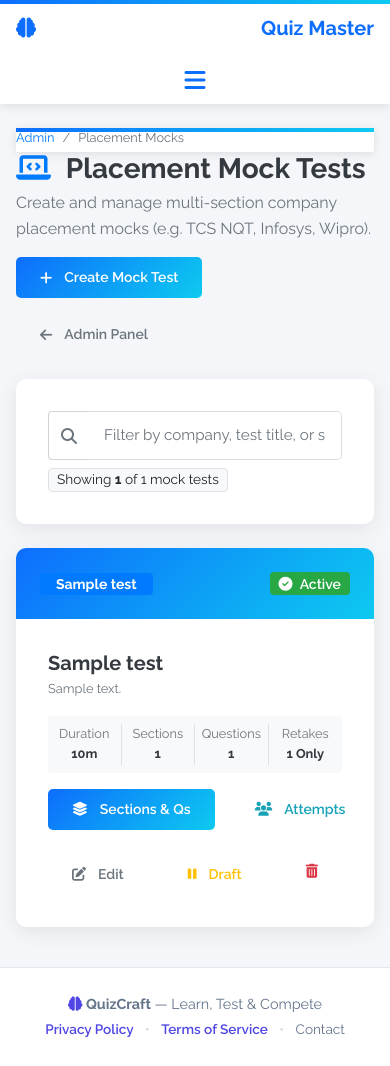
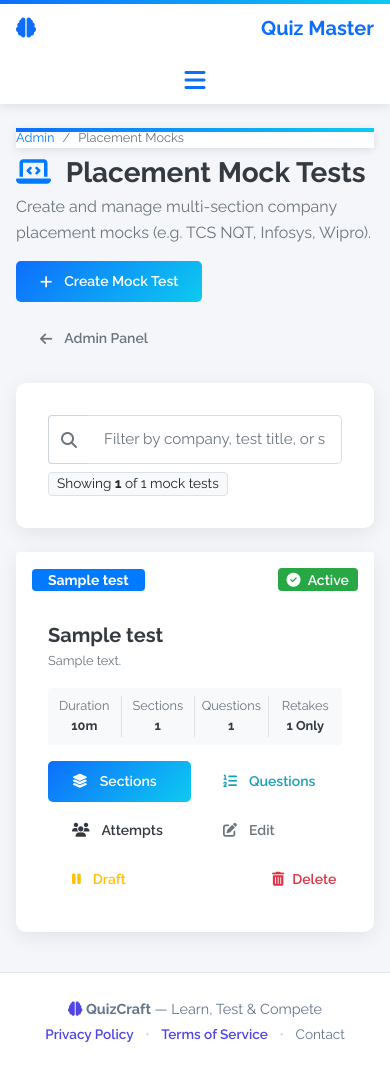
Before and after one commit to omyadav3131/QuizCraft, a Flask app: page /admin/mock-tests in a window 390 px wide. Before the commit the page ends 1037 px from the top, so only its background shows below. Run offline with Flask 3, Linux system fonts and the light colour scheme; a user stored in the database is signed in; tables that the repository leaves empty hold one stand-in row (values such as "Sample post"); some libraries are stand-ins or nearby versions.

Commit message:
fix(admin): resolve card width restriction, restore full-width responsive layout, compact action buttons, and fix sections badge

```diff
--- a/app/static/css/professional.css
+++ b/app/static/css/professional.css
@@ -416,15 +416,19 @@
     padding: 2rem 1rem;
 }
 
+.quiz-container > .card {
+    max-width: 700px;
+}
+
 .card {
     border: none !important;
     border-radius: 10px !important;
     box-shadow: 0 5px 20px rgba(0, 0, 0, 0.08) !important;
-    max-width: 700px;
+    max-width: 100% !important;
     width: 100%;
 }
 
-.card-header {
+.quiz-container .card-header {
     background: linear-gradient(135deg, #0d6efd, #0dcaf0) !important;
     color: white !important;
     border: none !important;
@@ -667,15 +671,14 @@
 .admin-container {
     min-height: calc(100vh - 70px);
     background-color: #f4f6f9;
-    padding: 2rem 1rem;
-    display: flex;
-    align-items: flex-start;
-    justify-content: center;
+    padding: 1.5rem 1rem;
+    width: 100%;
+    display: block;
 }
 
 .admin-wrapper {
     width: 100%;
-    max-width: 1200px;
+    max-width: 100% !important;
 }
 
 .admin-header {
@@ -703,6 +706,14 @@
     border-radius: 10px;
     box-shadow: 0 5px 20px rgba(0, 0, 0, 0.08);
     padding: 1.5rem;
+}
+
+.card > .table-responsive,
+.card-body > .table-responsive {
+    background: transparent !important;
+    border-radius: 0 !important;
+    box-shadow: none !important;
+    padding: 0 !important;
 }
 
 .table {
--- a/app/templates/admin/mock_tests.html
+++ b/app/templates/admin/mock_tests.html
@@ -1,14 +1,14 @@
 {% extends 'base.html' %}
 
 {% block content %}
-<div class="container-fluid px-3 px-md-4 py-4" style="max-width: 1400px;">
+<div class="container-fluid px-3 px-md-4 py-4 w-100">
     <!-- Page Header & Breadcrumbs -->
     <div class="d-flex justify-content-between align-items-center mb-4 flex-wrap">
         <div>
-            <nav aria-label="breadcrumb">
-                <ol class="breadcrumb bg-transparent p-0 mb-1 small">
-                    <li class="breadcrumb-item"><a href="{{ url_for('admin.index') }}">Admin</a></li>
-                    <li class="breadcrumb-item active" aria-current="page">Placement Mocks</li>
+            <nav aria-label="breadcrumb" class="mb-2">
+                <ol class="breadcrumb bg-transparent p-0 m-0 small font-weight-semibold">
+                    <li class="breadcrumb-item"><a href="{{ url_for('admin.index') }}" class="text-primary">Admin</a></li>
+                    <li class="breadcrumb-item active text-muted" aria-current="page">Placement Mocks</li>
                 </ol>
             </nav>
             <h1 class="h3 font-weight-bold text-dark mb-1">
@@ -17,7 +17,7 @@
             <p class="text-muted mb-0">Create and manage multi-section company placement mocks (e.g. TCS NQT, Infosys, Wipro).</p>
         </div>
         <div class="mt-3 mt-md-0 d-flex flex-wrap gap-2">
-            <a href="{{ url_for('admin.mock_test_new') }}" class="btn btn-primary">
+            <a href="{{ url_for('admin.mock_test_new') }}" class="btn btn-primary font-weight-semibold shadow-sm">
                 <i class="fas fa-plus mr-1"></i> Create Mock Test
             </a>
             <a href="{{ url_for('admin.index') }}" class="btn btn-outline-secondary ml-md-2">
@@ -28,7 +28,7 @@
 
     {% if tests %}
     <!-- Quick Search Filter -->
-    <div class="card shadow-sm border-0 mb-4" style="border-radius: 10px;">
+    <div class="card shadow-sm border-0 mb-4 w-100" style="border-radius: 10px;">
         <div class="card-body p-3">
             <div class="row align-items-center">
                 <div class="col-md-7 col-lg-8 mb-2 mb-md-0">
@@ -48,82 +48,85 @@
         </div>
     </div>
 
-    <!-- Desktop Table View (Hidden on mobile < 768px) -->
-    <div class="d-none d-md-block">
-        <div class="card shadow-sm border-0" style="border-radius: 10px; overflow: hidden;">
-            <div class="table-responsive">
-                <table class="table table-hover align-middle mb-0" id="desktopMockTable">
+    <!-- Desktop Table View (>= 992px) -->
+    <div class="d-none d-lg-block w-100">
+        <div class="card shadow-sm border-0 w-100" style="border-radius: 10px; overflow: hidden;">
+            <div class="table-responsive w-100 m-0 p-0" style="background: white;">
+                <table class="table table-hover align-middle mb-0 w-100" id="desktopMockTable" style="table-layout: auto;">
                     <thead class="thead-light">
                         <tr>
-                            <th style="width: 120px;">Company</th>
-                            <th>Test Title</th>
-                            <th style="width: 100px;">Duration</th>
-                            <th style="width: 110px;">Sections</th>
-                            <th style="width: 130px;">Questions</th>
-                            <th style="width: 110px;">Retakes</th>
-                            <th style="width: 100px;">Status</th>
-                            <th style="width: 320px;" class="text-right">Actions</th>
+                            <th style="width: 14%; min-width: 120px;">Company</th>
+                            <th style="width: 32%;">Title</th>
+                            <th style="width: 10%;">Duration</th>
+                            <th style="width: 11%;">Sections</th>
+                            <th style="width: 13%;">Questions</th>
+                            <th style="width: 9%;">Status</th>
+                            <th style="width: 11%; min-width: 190px;" class="text-right">Actions</th>
                         </tr>
                     </thead>
                     <tbody>
                         {% for test in tests %}
                         <tr class="mock-test-row" data-search="{{ (test.company_name ~ ' ' ~ test.title ~ ' ' ~ (test.description or '') ~ ' ' ~ ('Active' if test.is_active else 'Draft'))|lower }}">
-                            <td>
+                            <td class="align-middle">
                                 <span class="badge badge-pill badge-primary px-3 py-2 font-weight-bold" style="font-size: 0.82rem;">
                                     {{ test.company_name }}
                                 </span>
                             </td>
-                            <td>
-                                <strong class="text-dark">{{ test.title }}</strong>
+                            <td class="align-middle">
+                                <strong class="text-dark d-block text-truncate" style="max-width: 360px;" title="{{ test.title }}">{{ test.title }}</strong>
                                 {% if test.description %}
-                                <div class="text-muted small" style="max-width: 320px; white-space: nowrap; overflow: hidden; text-overflow: ellipsis;">
+                                <div class="text-muted small text-truncate" style="max-width: 360px;" title="{{ test.description }}">
                                     {{ test.description }}
                                 </div>
                                 {% endif %}
                             </td>
-                            <td>
+                            <td class="align-middle">
                                 <span class="text-muted"><i class="far fa-clock mr-1"></i> {{ test.duration_minutes }}m</span>
                             </td>
-                            <td>
-                                <span class="badge badge-info">{{ test.sections|length }} sec</span>
+                            <td class="align-middle">
+                                <span class="badge badge-info px-2 py-1">{{ test.sections|length }} sections</span>
                             </td>
-                            <td>
-                                <span class="badge badge-secondary">{{ test.total_questions_count() }} Qs ({{ test.total_marks() }} pts)</span>
+                            <td class="align-middle">
+                                <span class="badge badge-secondary px-2 py-1">{{ test.total_questions_count() }} Qs ({{ test.total_marks() }} pts)</span>
                             </td>
-                            <td>
-                                {% if test.allow_multiple_attempts %}
-                                <span class="badge badge-success">Allowed</span>
-                                {% else %}
-                                <span class="badge badge-warning text-dark">1 Only</span>
-                                {% endif %}
-                            </td>
-                            <td>
+                            <td class="align-middle">
                                 {% if test.is_active %}
                                 <span class="badge badge-success"><i class="fas fa-check-circle mr-1"></i> Active</span>
                                 {% else %}
                                 <span class="badge badge-secondary"><i class="fas fa-pause-circle mr-1"></i> Draft</span>
                                 {% endif %}
                             </td>
-                            <td class="text-right" style="white-space: nowrap;">
-                                <a href="{{ url_for('admin.mock_sections_manage', test_id=test.id) }}" class="btn btn-sm btn-primary mr-1" title="Manage Sections & Questions">
-                                    <i class="fas fa-layer-group mr-1"></i> Sections & Qs
-                                </a>
-                                <a href="{{ url_for('admin.mock_test_attempts', test_id=test.id) }}" class="btn btn-sm btn-outline-info mr-1" title="View & Reset Student Attempts">
-                                    <i class="fas fa-users mr-1"></i> Attempts
-                                </a>
-                                <a href="{{ url_for('admin.mock_test_edit', test_id=test.id) }}" class="btn btn-sm btn-outline-secondary mr-1" title="Edit Test Details">
+                            <td class="align-middle text-right" style="white-space: nowrap;">
+                                <div class="btn-group btn-group-sm" role="group" aria-label="Mock Test Actions">
+                                    <a href="{{ url_for('admin.mock_test_edit', test_id=test.id) }}" class="btn btn-outline-secondary" data-toggle="tooltip" data-placement="top" title="Edit Test Details">
                                         <i class="fas fa-edit"></i>
                                     </a>
-                                <form action="{{ url_for('admin.mock_test_toggle_active', test_id=test.id) }}" method="POST" class="d-inline mr-1">
-                                    <button type="submit" class="btn btn-sm {% if test.is_active %}btn-outline-warning{% else %}btn-outline-success{% endif %}" title="{% if test.is_active %}Deactivate (Move to Draft){% else %}Activate Test{% endif %}">
+                                    <a href="{{ url_for('admin.mock_sections_manage', test_id=test.id) }}" class="btn btn-outline-primary" data-toggle="tooltip" data-placement="top" title="Manage Sections">
+                                        <i class="fas fa-layer-group"></i>
+                                    </a>
+                                    {% if test.sections and test.sections|length > 0 %}
+                                    <a href="{{ url_for('admin.mock_questions_list', section_id=test.sections[0].id) }}" class="btn btn-outline-info" data-toggle="tooltip" data-placement="top" title="Manage Questions">
+                                        <i class="fas fa-list-ol"></i>
+                                    </a>
+                                    {% else %}
+                                    <a href="{{ url_for('admin.mock_sections_manage', test_id=test.id) }}" class="btn btn-outline-info" data-toggle="tooltip" data-placement="top" title="Add Section First">
+                                        <i class="fas fa-list-ol"></i>
+                                    </a>
+                                    {% endif %}
+                                    <a href="{{ url_for('admin.mock_test_attempts', test_id=test.id) }}" class="btn btn-outline-dark" data-toggle="tooltip" data-placement="top" title="Candidate Attempts">
+                                        <i class="fas fa-users"></i>
+                                    </a>
+                                    <form action="{{ url_for('admin.mock_test_toggle_active', test_id=test.id) }}" method="POST" class="d-inline m-0 p-0">
+                                        <button type="submit" class="btn btn-sm {% if test.is_active %}btn-outline-warning{% else %}btn-outline-success{% endif %}" data-toggle="tooltip" data-placement="top" title="{% if test.is_active %}Deactivate (Draft){% else %}Activate Test{% endif %}" style="border-radius: 0;">
                                             <i class="fas {% if test.is_active %}fa-pause{% else %}fa-play{% endif %}"></i>
                                         </button>
                                     </form>
-                                <form action="{{ url_for('admin.mock_test_delete', test_id=test.id) }}" method="POST" class="d-inline" onsubmit="return confirm('Delete mock test {{ test.title }} and all its sections/questions? This cannot be undone.');">
-                                    <button type="submit" class="btn btn-sm btn-outline-danger" title="Delete Test">
+                                    <form action="{{ url_for('admin.mock_test_delete', test_id=test.id) }}" method="POST" class="d-inline m-0 p-0" onsubmit="return confirm('Delete mock test {{ test.title }} and all its sections/questions? This cannot be undone.');">
+                                        <button type="submit" class="btn btn-sm btn-outline-danger" data-toggle="tooltip" data-placement="top" title="Delete Test" style="border-top-left-radius: 0; border-bottom-left-radius: 0;">
                                             <i class="fas fa-trash-alt"></i>
                                         </button>
                                     </form>
+                                </div>
                             </td>
                         </tr>
                         {% endfor %}
@@ -133,10 +136,10 @@
         </div>
     </div>
 
-    <!-- Mobile Card View (< 768px) -->
-    <div class="d-block d-md-none" id="mobileMockCards">
+    <!-- Mobile/Tablet Card View (< 992px) -->
+    <div class="d-block d-lg-none w-100" id="mobileMockCards">
         {% for test in tests %}
-        <div class="card shadow-sm border-0 mb-3 mock-test-card" data-search="{{ (test.company_name ~ ' ' ~ test.title ~ ' ' ~ (test.description or '') ~ ' ' ~ ('Active' if test.is_active else 'Draft'))|lower }}" style="border-radius: 12px;">
+        <div class="card shadow-sm border-0 mb-3 mock-test-card w-100" data-search="{{ (test.company_name ~ ' ' ~ test.title ~ ' ' ~ (test.description or '') ~ ' ' ~ ('Active' if test.is_active else 'Draft'))|lower }}" style="border-radius: 12px;">
             <div class="card-header bg-white border-0 pt-3 px-3 pb-0 d-flex justify-content-between align-items-center">
                 <span class="badge badge-pill badge-primary px-3 py-1 font-weight-bold">
                     {{ test.company_name }}
@@ -172,21 +175,36 @@
                     </div>
                 </div>
 
-                <div class="d-flex flex-column gap-2">
-                    <div class="d-flex gap-2 mb-2">
-                        <a href="{{ url_for('admin.mock_sections_manage', test_id=test.id) }}" class="btn btn-sm btn-primary flex-fill">
-                            <i class="fas fa-layer-group mr-1"></i> Sections & Qs
+                <div class="row no-gutters">
+                    <div class="col-6 pr-1 mb-2">
+                        <a href="{{ url_for('admin.mock_sections_manage', test_id=test.id) }}" class="btn btn-sm btn-primary btn-block text-nowrap">
+                            <i class="fas fa-layer-group mr-1"></i> Sections
                         </a>
-                        <a href="{{ url_for('admin.mock_test_attempts', test_id=test.id) }}" class="btn btn-sm btn-outline-info flex-fill">
+                    </div>
+                    <div class="col-6 pl-1 mb-2">
+                        {% if test.sections and test.sections|length > 0 %}
+                        <a href="{{ url_for('admin.mock_questions_list', section_id=test.sections[0].id) }}" class="btn btn-sm btn-outline-info btn-block text-nowrap">
+                            <i class="fas fa-list-ol mr-1"></i> Questions
+                        </a>
+                        {% else %}
+                        <a href="{{ url_for('admin.mock_sections_manage', test_id=test.id) }}" class="btn btn-sm btn-outline-info btn-block text-nowrap">
+                            <i class="fas fa-list-ol mr-1"></i> Questions
+                        </a>
+                        {% endif %}
+                    </div>
+                    <div class="col-6 pr-1 mb-2">
+                        <a href="{{ url_for('admin.mock_test_attempts', test_id=test.id) }}" class="btn btn-sm btn-outline-dark btn-block text-nowrap">
                             <i class="fas fa-users mr-1"></i> Attempts
                         </a>
                     </div>
-                    <div class="d-flex gap-2">
-                        <a href="{{ url_for('admin.mock_test_edit', test_id=test.id) }}" class="btn btn-sm btn-outline-secondary flex-fill">
+                    <div class="col-6 pl-1 mb-2">
+                        <a href="{{ url_for('admin.mock_test_edit', test_id=test.id) }}" class="btn btn-sm btn-outline-secondary btn-block text-nowrap">
                             <i class="fas fa-edit mr-1"></i> Edit
                         </a>
-                        <form action="{{ url_for('admin.mock_test_toggle_active', test_id=test.id) }}" method="POST" class="flex-fill">
-                            <button type="submit" class="btn btn-sm {% if test.is_active %}btn-outline-warning{% else %}btn-outline-success{% endif %} btn-block">
+                    </div>
+                    <div class="col-8 pr-1">
+                        <form action="{{ url_for('admin.mock_test_toggle_active', test_id=test.id) }}" method="POST">
+                            <button type="submit" class="btn btn-sm {% if test.is_active %}btn-outline-warning{% else %}btn-outline-success{% endif %} btn-block text-nowrap">
                                 {% if test.is_active %}
                                 <i class="fas fa-pause mr-1"></i> Draft
                                 {% else %}
@@ -194,9 +212,11 @@
                                 {% endif %}
                             </button>
                         </form>
+                    </div>
+                    <div class="col-4 pl-1">
                         <form action="{{ url_for('admin.mock_test_delete', test_id=test.id) }}" method="POST" onsubmit="return confirm('Delete mock test {{ test.title }} and all its questions?');">
-                            <button type="submit" class="btn btn-sm btn-outline-danger" title="Delete">
-                                <i class="fas fa-trash-alt"></i>
+                            <button type="submit" class="btn btn-sm btn-outline-danger btn-block text-nowrap" title="Delete">
+                                <i class="fas fa-trash-alt"></i> Delete
                             </button>
                         </form>
                     </div>
@@ -207,7 +227,7 @@
     </div>
 
     <!-- Empty search result alert -->
-    <div id="noSearchMatchAlert" class="card shadow-sm border-0 text-center p-5 d-none" style="border-radius: 12px;">
+    <div id="noSearchMatchAlert" class="card shadow-sm border-0 text-center p-5 d-none w-100" style="border-radius: 12px;">
         <div style="font-size: 2.5rem; color: #94a3b8; margin-bottom: 12px;">
             <i class="fas fa-search"></i>
         </div>
@@ -217,7 +237,7 @@
 
     {% else %}
     <!-- Empty State (No Mock Tests Created Yet) -->
-    <div class="card shadow-sm border-0 text-center p-5" style="border-radius: 12px;">
+    <div class="card shadow-sm border-0 text-center p-5 w-100" style="border-radius: 12px;">
         <div style="font-size: 3rem; color: #94a3b8; margin-bottom: 16px;">
             <i class="fas fa-clipboard-list"></i>
         </div>
@@ -234,6 +254,11 @@
 
 <script>
 document.addEventListener('DOMContentLoaded', function() {
+    // Initialize Bootstrap tooltips
+    if (window.jQuery && jQuery.fn.tooltip) {
+        jQuery('[data-toggle="tooltip"]').tooltip();
+    }
+
     const searchInput = document.getElementById('mockSearchInput');
     if (!searchInput) return;
 
```
Also changed, not shown: app/templates/admin/categories.html (+6 -6 lines), app/templates/admin/competitions.html (+5 -5 lines), app/templates/admin/feedback.html (+5 -5 lines), app/templates/admin/mock_attempts.html (+6 -6 lines), app/templates/admin/mock_questions.html (+52 -30 lines), app/templates/admin/mock_sections.html (+6 -6 lines), app/templates/admin/mock_test_form.html (+28 -19 lines), app/templates/admin/user_progress_detail.html (+10 -5 lines), app/templates/admin/users.html (+5 -5 lines), app/templates/base.html (+24 -9 lines). Lines whose indentation alone changed are shown as unchanged.
